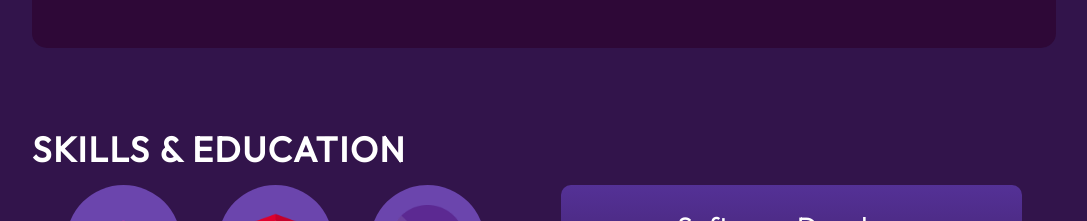
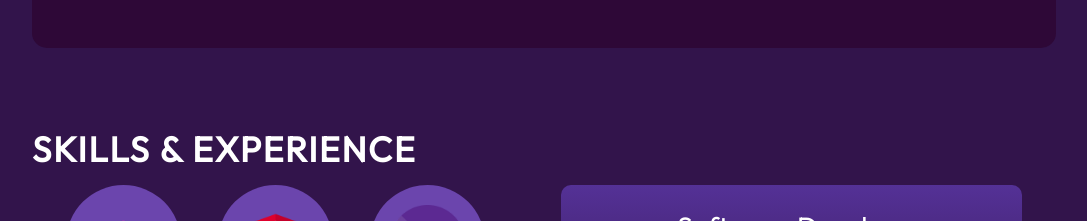
Before and after one commit to kyra-moore21/KMPortfolio, a React (Vite) app: page / in a window 1280 px wide. Shown: the part 1460-1681 px from the top of the page, without its empty margins (96-1183 px from the left). Built offline with nearby package versions, Linux system fonts and the light colour scheme.

Commit message:
update experience header

```diff
--- a/src/components/Experience/Experience.jsx
+++ b/src/components/Experience/Experience.jsx
@@ -7,7 +7,7 @@ import styles from "./Experience.module.css";
 const Skills = () => {
   return (
     <section  className={styles.container} id="experience">
-      <h2 className={styles.title} >Skills & Education</h2>
+      <h2 className={styles.title} >Skills & Experience</h2>
       <div className={styles.content}>
         <div className={styles.skills}>
           {skills.map((skill, id) => {
```
